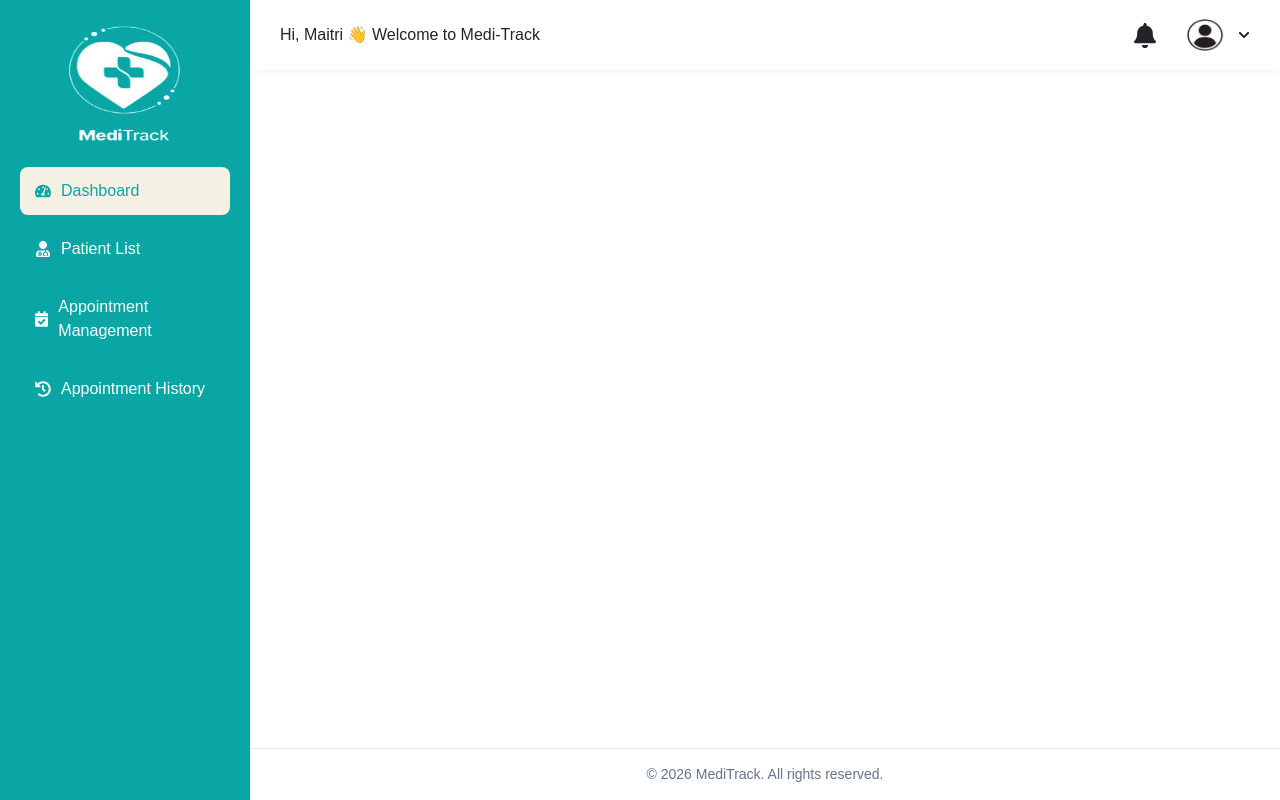
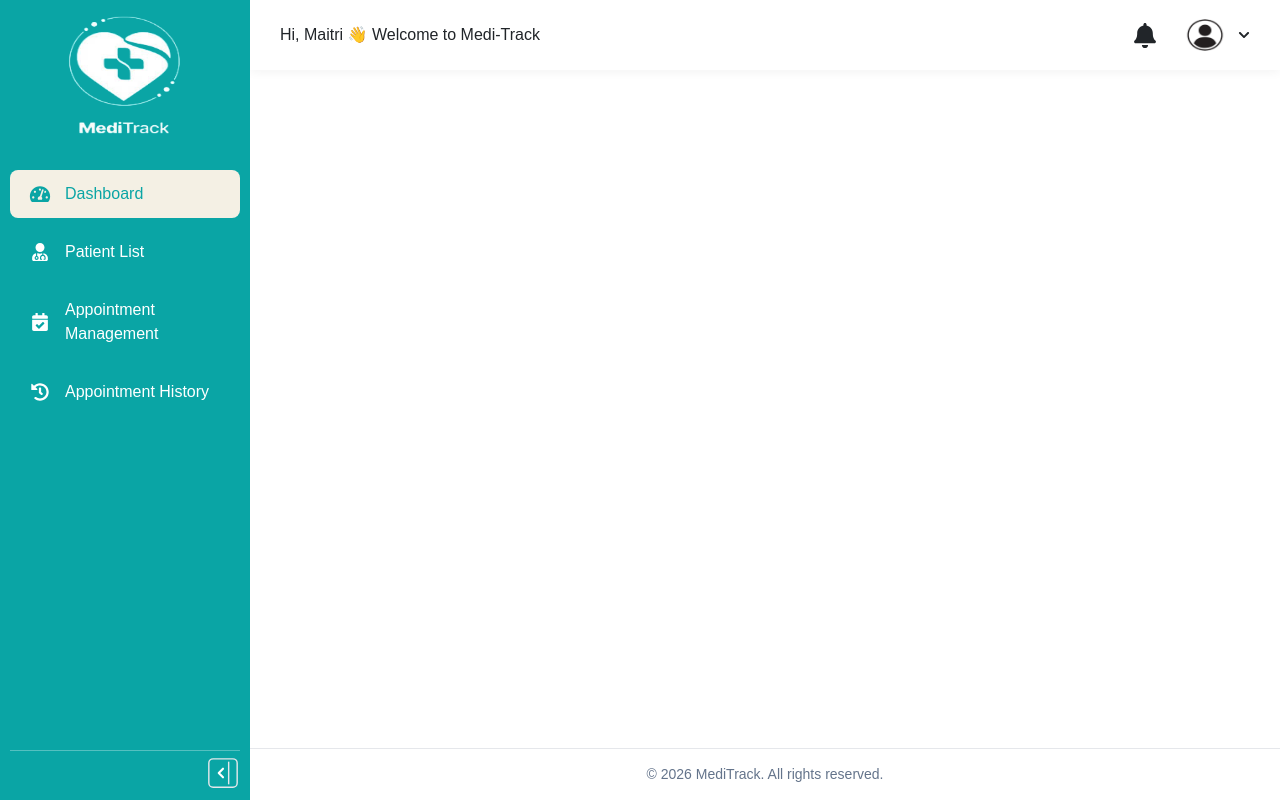
Before and after one commit to pMaitri01/Medi-Track-Frontend, a React (Create React App) app: page /DoctorDashboard in a window 1280 px wide. Built offline with nearby package versions, Linux system fonts and the light colour scheme.

Commit message:
Admin Sidebar Design done

```diff
--- a/package.json
+++ b/package.json
@@ -3,10 +3,16 @@
   "version": "0.1.0",
   "private": true,
   "dependencies": {
+    "@ant-design/icons": "^6.1.0",
+    "@emotion/react": "^11.14.0",
+    "@emotion/styled": "^11.14.1",
+    "@mui/icons-material": "^7.3.9",
+    "@mui/material": "^7.3.9",
     "@testing-library/dom": "^10.4.1",
     "@testing-library/jest-dom": "^6.9.1",
     "@testing-library/react": "^16.3.2",
     "@testing-library/user-event": "^13.5.0",
+    "antd": "^6.3.2",
     "bootstrap": "^5.3.8",
     "react": "^19.2.4",
     "react-dom": "^19.2.4",
--- a/src/admin/components/DoctorNavbar.js
+++ b/src/admin/components/DoctorNavbar.js
@@ -1,103 +1,163 @@
-import React from "react";
+import React, { useState } from "react";
 import {
   FaTachometerAlt,
   FaUserMd,
   FaCalendarCheck,
-  FaHistory,
-  FaFileMedical,
-  FaUser
+  FaHistory
 } from "react-icons/fa";
-// import userImg from "../images/Logo-1.png";
+
 import userImg from "../images/Logo-1.png";
 
+/* Toggle Icon */
+const SidebarCollapseIcon = ({ size = 24, color = "#6b7280", arrowColor = "#374151", open, ...props }) => {
+  return (
+    <svg
+      width={size}
+      height={size}
+      viewBox="0 0 48 48"
+      fill="none"
+      xmlns="http://www.w3.org/2000/svg"
+      style={{
+        transform: open ? "rotate(180deg)" : "rotate(0deg)",
+        transition: "0.3s"
+      }}
+      {...props}
+    >
+      <rect x="4" y="4" width="40" height="40" rx="6" ry="6" stroke={color} strokeWidth="2"/>
+
+      <line x1="16" y1="8" x2="16" y2="40" stroke={color} strokeWidth="2"/>
+
+      <polyline
+        points="24,18 30,24 24,30"
+        fill="none"
+        stroke={arrowColor}
+        strokeWidth="3"
+        strokeLinecap="round"
+        strokeLinejoin="round"
+      />
+    </svg>
+  );
+};
+
 export default function DoctorNavbar() {
+
+  const [open, setOpen] = useState(true);
+
   const styles = {
     sidebar: {
-      width: "250px",
+      width: open ? "250px" : "100px",
       height: "100vh",
       background: "#0AA5A5",
       color: "#fff",
-      padding: "20px",
-      position: "fixed"
+      padding: "10px",
+      position: "fixed",
+      transition: "0.3s",
+      display: "flex",
+      flexDirection: "column"   // important
+    },
+
+    menuContainer: {
+      flexGrow: 1
     },
     menuItem: {
-      padding: "12px 15px",
+      padding: open ? "12px 15px" : "12px 0",
       margin: "10px 0",
       display: "flex",
       alignItems: "center",
-      gap: "10px",
+      justifyContent: open ? "flex-start" : "center", // center icons when closed
+      gap: open ? "10px" : "0",
       borderRadius: "8px",
       cursor: "pointer"
     },
+
     active: {
       background: "#F4F0E4",
       color: "#0AA5A5"
     },
+
     img: {
-      width: "120px",
-      height: "127px",
+      width: open ? "120px" : "70px",
+      height: open ? "130px" : "85px",
       borderRadius: "10%",
       display: "block",
       margin: "0 auto 20px"
-    }
+    },
+
+    icon: {
+      fontSize: open ? "18px" : "25px",
+      minWidth: "30px"
+    },
+    footer: {
+      marginTop: "auto",      // pushes footer to bottom
+      width: "100%"
+    },
+
+separator: {
+  borderTop: "1px solid rgba(255,255,255,0.3)",
+  width: "100%",
+  marginBottom: "0px"    // gap between line and toggle
+},
+
+toggleBtn: {
+  cursor: "pointer",
+  display: "flex",
+  justifyContent: open ? "flex-end" : "center",  // keeps icon at right
+  alignItems: "center",
+  width: "100%",               // take full sidebar width
+  marginTop: "5px"
+},
   };
 
-  return React.createElement(
-    "div",
-    { style: styles.sidebar },
-    React.createElement("img", {
-      src: userImg,
-      alt: "profile",
-      style: styles.img
-    }),
+  return (
+    <div style={styles.sidebar}>
 
-    React.createElement(
-      "div",
-      { style: { ...styles.menuItem, ...styles.active } },
-      React.createElement(FaTachometerAlt),
-      "Dashboard"
-    ),
+      <img src={userImg} alt="profile" style={styles.img} />
 
-    React.createElement(
-      "div",
-      { style: styles.menuItem },
-      React.createElement(FaUserMd),
-      "Patient List"
-    ),
+      <div style={styles.menuContainer}>
 
-    React.createElement(
-      "div",
-      { style: styles.menuItem },
-      React.createElement(FaCalendarCheck),
-      "Appointment Management"
-    ),
+        <div style={{ ...styles.menuItem, ...styles.active }}>
+          <FaTachometerAlt style={styles.icon}/>
+          {open && "Dashboard"}
+        </div>
 
-    React.createElement(
-      "div",
-      { style: styles.menuItem },
-      React.createElement(FaHistory),
-      " Appointment History"
-    ),
+        <div style={styles.menuItem}>
+          <FaUserMd style={styles.icon}/>
+          {open && "Patient List"}
+        </div>
 
-    // React.createElement(
-    //   "div",
-    //   { style: styles.menuItem },
-    //   React.createElement(FaFileMedical),
-    //   " Medical Records"
-    // ),
+        <div style={styles.menuItem}>
+          <FaCalendarCheck style={styles.icon}/>
+          {open && "Appointment Management"}
+        </div>
 
-    // React.createElement(
-    //   "div",
-    //   { style: styles.menuItem },
-    //   React.createElement(FaFileMedical),
-    //   " Prescriptions"
-    // ),
+        <div style={styles.menuItem}>
+          <FaHistory style={styles.icon}/>
+          {open && "Appointment History"}
+        </div>
 
-    // React.createElement(
-    //   "div",
-    //   { style: styles.menuItem },
-    //   React.createElement(FaUser),
-    //   " Profile"
-    // )
+      </div>
+      {/* Toggle Button Fixed Bottom */}
+      {/* Footer Section */}
+      <div style={styles.footer}>
+
+        {/* Separator Line */}
+        <div style={styles.separator}></div>
+
+        {/* Toggle Button */}
+        <div
+          style={styles.toggleBtn}
+          onClick={() => setOpen(!open)}
+        >
+          <SidebarCollapseIcon
+            size={34}
+            color="#E5E7EB"
+            arrowColor="#ffffff"
+            open={open}
+          />
+        </div>
+
+      </div>
+
+    </div>
   );
 }
```
Also changed, not shown: 1 other file (tests, documents, lock files or other folders).
